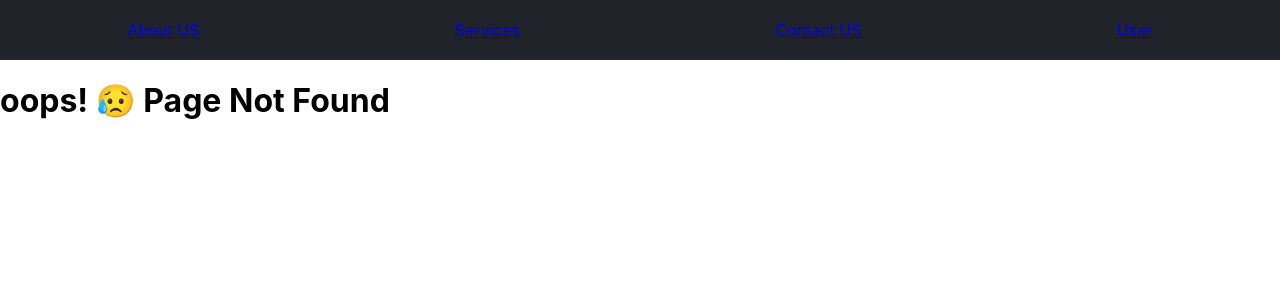
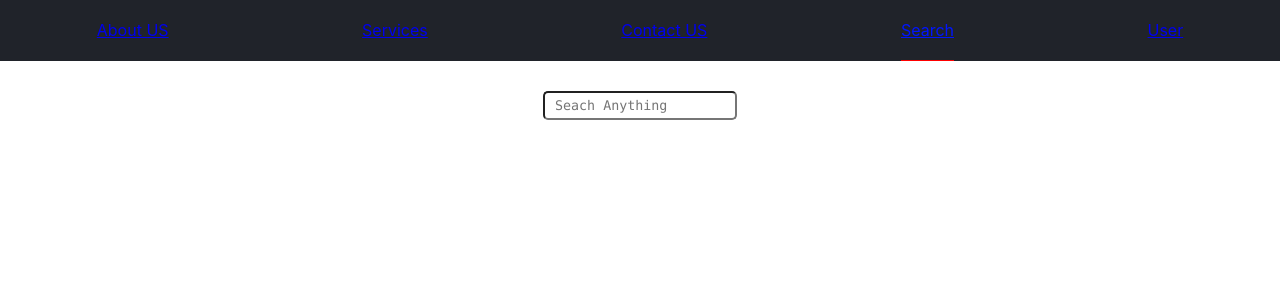
Before and after one commit to swati-parmar/Interviewquestions, a React (Create React App) app: page /search in a window 1280 px wide. Before the commit this address had no page. Shown: the top 300 px of the page. Built offline with nearby package versions, Linux system fonts and the light colour scheme.

Commit message:
Live search filter using Hooks,Router and unsplash image

```diff
--- a/src/App.js
+++ b/src/App.js
@@ -6,6 +6,7 @@ import Error from "./Component/reactrouter/Error";
 import Menu from "./Component/reactrouter/Menu";
 import Service from "./Component/reactrouter/Service";
 import User from "./Component/reactrouter/User";
+import  Search  from "./Component/reactrouter/Search";
 
 const App = () => {
 
@@ -16,6 +17,7 @@ const App = () => {
         <Route exact path='/' element={<About />} />
         <Route path='/service' element={<Service />} />
         <Route path="/contact" element={<Contact />} />
+        <Route path="/search" element={<Search />} />
         <Route path="/user/:firstname/:lastname" element={<User />} />
         <Route path="*" element={<Error />} />
       </Routes>
--- a/src/Component/reactrouter/Menu.js
+++ b/src/Component/reactrouter/Menu.js
@@ -18,6 +18,10 @@ const Menu = () => {
                 Contact US
             </NavLink>
             <NavLink
+                exact='true'  className={({isActive}) => (isActive ? "active-style" : 'none')} to='/search'>
+                Search
+            </NavLink>
+            <NavLink
                 exact='true'  className={({isActive}) => (isActive ? "active-style" : 'none')} to='/user/swati/parmar'>
                 User
             </NavLink>
--- /dev/null
+++ b/src/Component/reactrouter/Search.js
@@ -0,0 +1,19 @@
+import React, {useState} from 'react';
+import Sresult from './Sresult';
+
+const Search = () => {
+    const[img, setImg] = useState("");
+    const inputEvent = (event) => {
+        const data = event.target.value;
+        setImg(data);
+
+    }
+    return (
+        <div className='searchbar'>
+            <input type='text' placeholder='Seach Anything' value={img} onChange={inputEvent} />
+            {img === "" ? null : <Sresult name={img} />}
+        </div>
+    )
+};
+
+export default Search;
--- /dev/null
+++ b/src/Component/reactrouter/Sresult.js
@@ -0,0 +1,12 @@
+import React from "react";
+
+const Sresult = (props) => {
+    const img = `https://source.unsplash.com/400x400/?${props.name}`
+    return(
+        <div>
+            <img src={img} alt="search" />
+        </div>
+    );
+};
+
+export default Sresult;
--- a/src/index.css
+++ b/src/index.css
@@ -24,3 +24,17 @@ code {
   display: flex;
   justify-content: space-around;
 }
+
+.searchbar {
+  width: 50%;
+  height: auto;
+  margin: 0 auto;
+  text-align: center;
+}
+
+.searchbar input {
+  margin: 30px 0;
+  padding: 5px 10px;
+  border-radius: 5px;
+  font-family: source-code-pro, Menlo, Monaco, Monaco, Consolas, "Courier New";
+}
```
